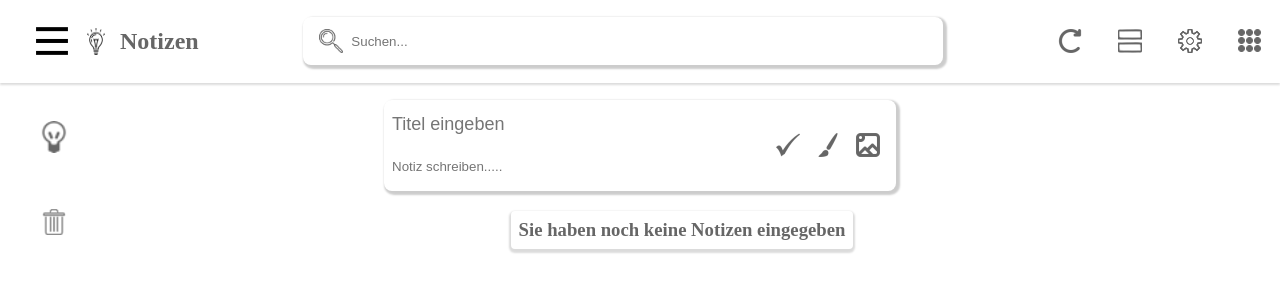
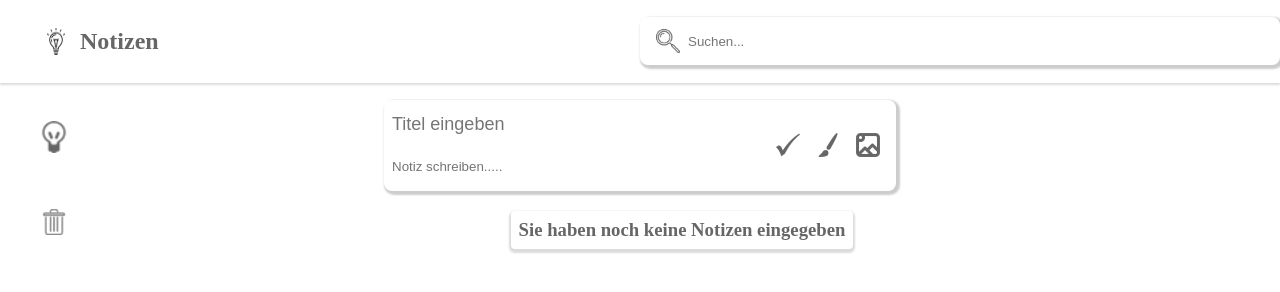
Before and after one commit to Darwsen/noteProject, a plain HTML site: page index.html in a window 1280 px wide. Drawn offline with Linux system fonts and the light colour scheme; a web font is replaced by a local one.

Commit message:
button hided

```diff
--- a/src/templates/nav.html
+++ b/src/templates/nav.html
@@ -1,6 +1,6 @@
 <nav>
     <div class="navMenu">
-        <button class="navMenuBtn"><img class="navMenuIcon" src="src/img/nav/menu.png" alt=""></button>
+        <!--<button class="navMenuBtn"><img class="navMenuIcon" src="src/img/nav/menu.png" alt=""></button>-->
         <h2><img src="src/img/nav/lightbulp.png" alt="">Notizen</h2>
     </div>
     <div>
@@ -9,10 +9,10 @@
             <input id="searchInput" class="inputElement" placeholder="Suchen..." type="text" onkeyup="searchNote(value)">
         </form>
     </div>
-    <div class="navIcons">
+    <!--<div class="navIcons">
         <img src="src/img/nav/refresh.png" alt="">
         <img src="src/img/nav/rect.png" alt="">
         <img src="src/img/nav/setting.png" alt="">
         <img src="src/img/nav/ninepoints.png" alt="">
-    </div>
+    </div>-->
 </nav>
```
